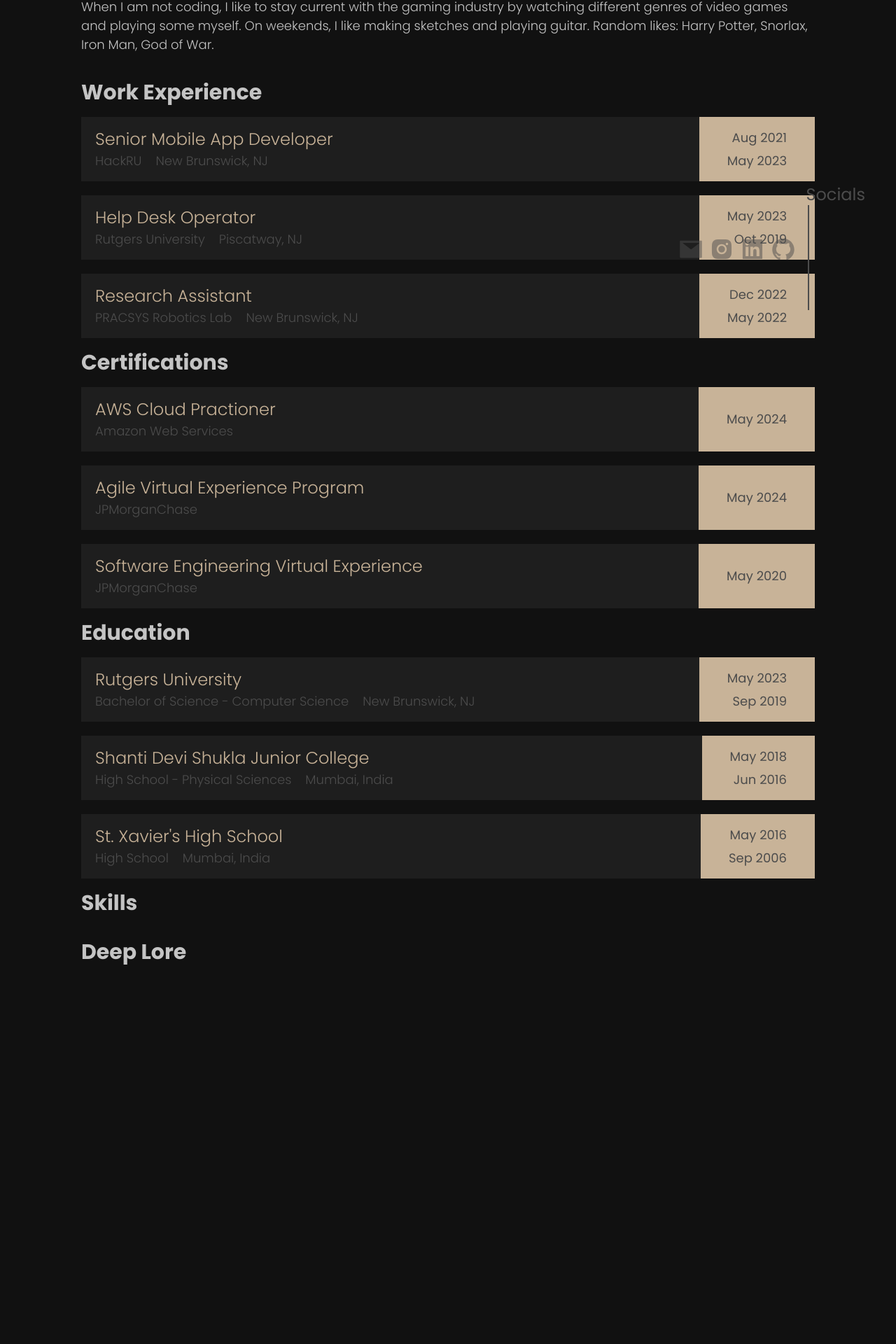
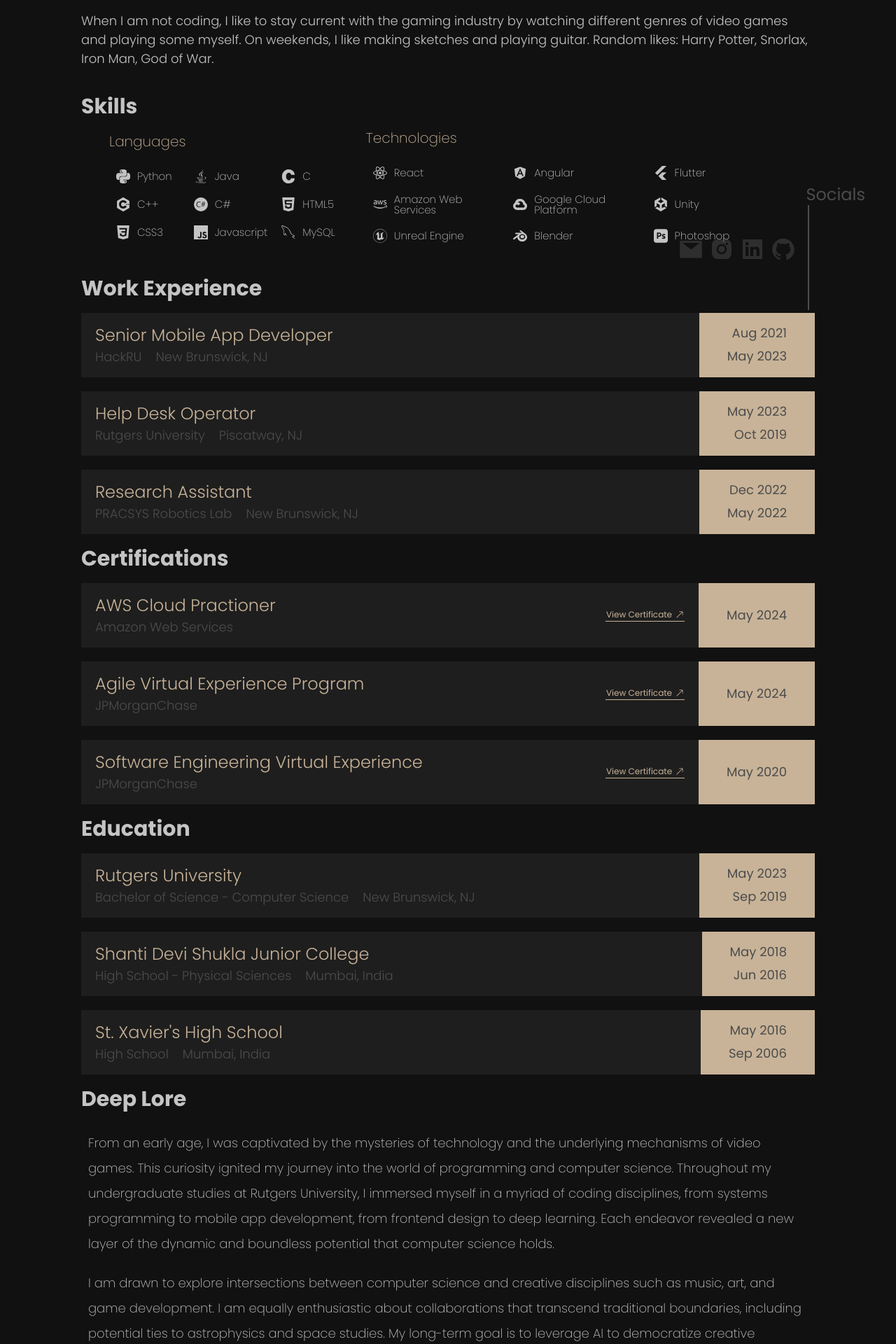
Before and after one commit to man1han/man1han.github.io, a React (Create React App) app: page /about in a window 1280 px wide. Shown: the part 330-2250 px from the top of the page at 70% size. Before the commit the page ends 2003 px from the top, so only its background shows below. Built offline with nearby package versions, Linux system fonts and the light colour scheme.

Commit message:
roughAboutPage

```diff
--- a/src/assets/data/data.jsx
+++ b/src/assets/data/data.jsx
@@ -200,13 +200,7 @@
 ]
 
 
-
-
-
-
-
-
-const techStack = [
+export const languages = [
     {
         id: 1,
         icon: <SiPython />,
@@ -247,53 +241,59 @@
         icon: <SiJavascript />,
         name: 'Javascript',
     },
+
     {
         id: 9,
+        icon: <GrMysql />,
+        name: 'MySQL',
+    },
+
+]
+
+
+export const technologies = [
+    {
+        id: 1,
         icon: <SiReact />,
         name: 'React',
     },
     {
-        id: 10,
+        id: 2,
         icon: <FaAngular />,
         name: 'Angular',
     },
     {
-        id: 11,
-        icon: <GrMysql />,
-        name: 'MySQL',
-    },
-    {
-        id: 12,
+        id: 3,
         icon: <SiFlutter />,
         name: 'Flutter',
     },
     {
-        id: 13,
+        id: 4,
         icon: <FaAws />,
         name: 'Amazon Web Services',
     },
     {
-        id: 14,
+        id: 5,
         icon: <SiGooglecloud />,
         name: 'Google Cloud Platform',
     },
     {
-        id: 15,
+        id: 6,
         icon: <SiUnity />,
         name: 'Unity',
     },
     {
-        id: 16,
+        id: 7,
         icon: <SiUnrealengine />,
         name: 'Unreal Engine',
     },
     {
-        id: 17,
+        id: 8,
         icon: <SiBlender />,
         name: 'Blender',
     },
     {
-        id: 18,
+        id: 9,
         icon: <SiAdobephotoshop />,
         name: 'Photoshop',
     },
--- a/src/pages/about/About.jsx
+++ b/src/pages/about/About.jsx
@@ -1,89 +1,13 @@
 import React from 'react'
 import './about.css'
-import { SiPython, SiCsharp, SiC, SiCplusplus, SiJavascript, SiFlutter, SiUnity, SiBlender, SiUnrealengine, SiJekyll, SiCss3, SiJava, SiReact, SiHtml5 } from 'react-icons/si'
-import { GrMysql } from 'react-icons/gr'
 import { workExperience } from '../../assets/data/data'
 import { education } from '../../assets/data/data'
 import { certifications } from '../../assets/data/data'
+import { languages } from '../../assets/data/data'
+import { technologies } from '../../assets/data/data'
 import CTA from '../../components/CTA'
 const About = () => {
-  const techStack = [
-    {
-      id: 1,
-      icon: <SiPython />,
-      name: 'Python',
-    },
-    {
-      id: 2,
-      icon: <SiJava />,
-      name: 'Java',
-    },
-    {
-      id: 3,
-      icon: <SiC />,
-      name: 'C',
-    },
-    {
-      id: 4,
-      icon: <SiCplusplus />,
-      name: 'C++',
-    },
-    {
-      id: 5,
-      icon: <SiCsharp />,
-      name: 'C#',
-    },
-    {
-      id: 6,
-      icon: <SiHtml5 />,
-      name: 'HTML',
-    },
-    {
-      id: 7,
-      icon: <SiCss3 />,
-      name: 'CSS',
-    },
-    {
-      id: 8,
-      icon: <SiJavascript />,
-      name: 'Javascript',
-    },
-    {
-      id: 9,
-      icon: <SiReact />,
-      name: 'React',
-    },
-    {
-      id: 10,
-      icon: <SiJekyll />,
-      name: 'Jekyll',
-    },
-    {
-      id: 11,
-      icon: <GrMysql />,
-      name: 'MySQL',
-    },
-    {
-      id: 12,
-      icon: <SiFlutter />,
-      name: 'Flutter',
-    },
-    {
-      id: 13,
-      icon: <SiUnity />,
-      name: 'Unity',
-    },
-    {
-      id: 14,
-      icon: <SiUnrealengine />,
-      name: 'Unreal',
-    },
-    {
-      id: 15,
-      icon: <SiBlender />,
-      name: 'Blender',
-    },
-  ]
+
   // const aboutRef = useNav("About")
   return (
     <div className="container" id='about'>
@@ -100,6 +24,45 @@
             <p>
               When I am not coding, I like to stay current with the gaming industry by watching different genres of video games and playing some myself. On weekends, I like making sketches and playing guitar. Random likes: Harry Potter, Snorlax, Iron Man, God of War.
             </p>
+          </div>
+          <div className="about__skills">
+            <h4>Skills</h4>
+            <div className="skills__wrapper">
+              <div className="half__wrapper">
+                <h5>Languages</h5>
+                <div className="skills__part">
+
+                  {languages.map((item, index) => (
+                    <div className="languages__wrapper" key={item.id}>
+                      <div className="language__icon">
+                        {item.icon}
+                      </div>
+                      <div className="language__text">
+                        {item.name}
+                      </div>
+                    </div>
+                  ))}
+                </div>
+              </div>
+              <div className="half__wrapper">
+                <h5>Technologies</h5>
+                <div className="skills__part">
+                  {technologies.map((item, index) => (
+                    <div className="languages__wrapper" key={item.id}>
+                      <div className="language__icon">
+                        {item.icon}
+                      </div>
+                      <div className="language__text">
+                        {item.name}
+                      </div>
+                    </div>
+                  ))}
+                </div>
+              </div>
+
+
+            </div>
+
           </div>
           <div className="about__experience">
             <h4>
@@ -135,9 +98,9 @@
             <div className="experience__bars">
               {certifications.map((item, index) => (
                 <div className="experience__bar" key={item.id}>
-                  <div className="experience__bar-bottom">
-                    <CTA text={'View Certificate'} link={item.link}/>
-                  </div>
+                  {/* <div className="experience__bar-bottom">
+                    <CTA text={'View Certificate'} link={item.link} />
+                  </div> */}
                   <div className="experience__bar-top">
                     <div className="exp__text">
                       <h6>
@@ -147,9 +110,13 @@
                         <p>{item.from}</p>
                       </div>
                     </div>
+                    <div className='certification__right'>
+                      <CTA text={'View Certificate'} link={item.link} />
                     <div className="exp__date">
                       <p>{item.date}</p>
                     </div>
+                    </div>
+
                   </div>
                 </div>
               ))}
@@ -182,30 +149,26 @@
               ))}
             </div>
           </div>
-          <div className="about__skills">
-            <h4>Skills</h4>
-          </div>
           <div className="about__deep-lore">
             <h4>Deep Lore</h4>
+            <p>From an early age, I was captivated by the mysteries of technology and the underlying
+              mechanisms of video games. This curiosity ignited my journey into the world of programming
+              and computer science. Throughout my undergraduate studies at Rutgers University, I immersed
+              myself in a myriad of coding disciplines, from systems programming to mobile app
+              development, from frontend design to deep learning. Each endeavor revealed a new layer of the
+              dynamic and boundless potential that computer science holds.
+            </p>
+            <p>
+              I am drawn to explore intersections between computer science and
+              creative disciplines such as music, art, and game development. I am equally enthusiastic about
+              collaborations that transcend traditional boundaries, including potential ties to astrophysics and
+              space studies. My long-term goal is to leverage AI to democratize creative expression, allowing
+              individuals to overcome limitations and achieve their artistic aspirations.
+            </p>
+
           </div>
+        </div>
 
-          {/* <a href="#contact" className='btn btn-primary'>Read More</a> */}
-        </div>
-        {/* <div className='wrapper__skills'>
-          <h2>Tech Stack</h2>
-          <div className="skills__content">
-            {techStack.map((item, index) => (
-              <article key={item.id} className='skill__details'>
-                <div className='skill__icon'>
-                  {item.icon}
-                </div>
-                <small className='skill__name'>
-                  {item.name}
-                </small>
-              </article>
-            ))}
-          </div>
-        </div> */}
       </div>
     </div>
 
--- a/src/pages/about/about.css
+++ b/src/pages/about/about.css
@@ -140,8 +140,16 @@
 }
 
 .experience__bar-bottom .btn{
-    color: var(--color-black) !important;
+    color: var(--color-black);
     font-size: large;
+    border-bottom: 1px solid var(--color-black);
+}
+
+.experience__bar-bottom .btn:hover {
+    transform: scale(1.12);
+    color: var(--color-dark);
+    font-size: large;
+    border-bottom: 1px solid var(--color-dark);
 }
 
 .exp__date > p {
@@ -149,57 +157,67 @@
     color: var(--color-dark);
 }
 
-.wrapper__skills {
+.skills__wrapper {
+    display: flex;
+    justify-content:space-between;
+    align-items: center;
+    gap: 2rem;
+    padding: 0 4rem;
+    margin-bottom: 2rem;
+}
+
+.skills__part {
+    display: grid;
+    grid-template-columns: repeat(3, 1fr);
+    height: 100%;
+    gap: 0rem;
+}
+
+.languages__wrapper {
+    display: flex;
+    padding: 1rem;
+    align-items: center;
+    justify-content: flex-start;
+    gap: 1rem;
+    color: var(--color-light);
+}
+
+.half__wrapper {
     display: flex;
     flex-direction: column;
-    align-items: center;
-    height: 100%;
-}
-.wrapper__skills h2 {
-    font-size: 3rem;
-    font-weight: 500;
-}
-.skills__content {
-    display: grid;
-    grid-template-columns: repeat(5, 1fr);
-    padding: 0.7rem;
-    gap: 1.2rem;
-    text-align: center;
+    gap: 2rem;
+    color: var(--color-primary);
 }
 
-.skill__details {
-    height: fit-content;
+.half__wrapper h5 {
+    font-size: 2rem;
+    font-weight: 200;
+}
+
+.language__icon {
     margin: 0;
     display: flex;
     align-items: center;
     justify-content: center;
-    flex-direction: column;
-    padding: 0.5rem;
-    border: 1px solid var(--color-primary);
-    font-size: 1.5rem;
-    border-radius: 0.9rem;
+    font-size: 2rem;
 }
 
-.skill__details small {
-    font-weight: 300;
-    font-size: 0.9rem;
-    margin-block-start: 0;
-    margin-block-end: 0;
+.language__text{
+    font-weight: 200;
+    font-size: 1.5rem;
 }
 
-.skill__icon {
-    height: 100%;
-    margin: 0;
+.about__deep-lore p {
+    line-height: 2;
+    padding: 1rem;
+    color: var(--color-light);
+    font-weight: 200;
+}
+
+.certification__right {
     display: flex;
     align-items: center;
-    justify-content: center;
-    /* text-align: center; */
-    border-radius: 1.1rem;
-    background: var(--color-primary-variant);
-    padding: 1rem 0.45rem;
-    width: 100%;
-    font-size: 3rem;
-    color: var(--color-white);
+    gap: 2rem;
 }
 
 /* =============== MEDIA QUERIES (MEDIUM DEVICES) ============ */
```
